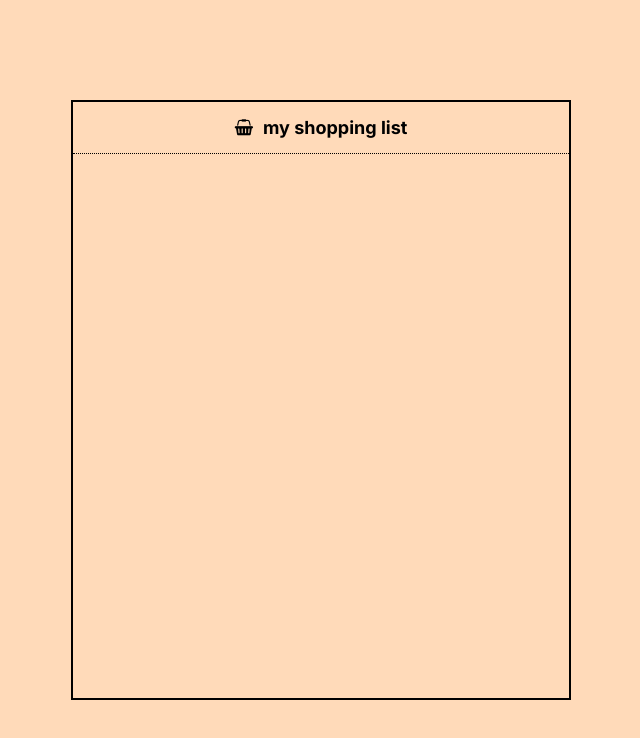
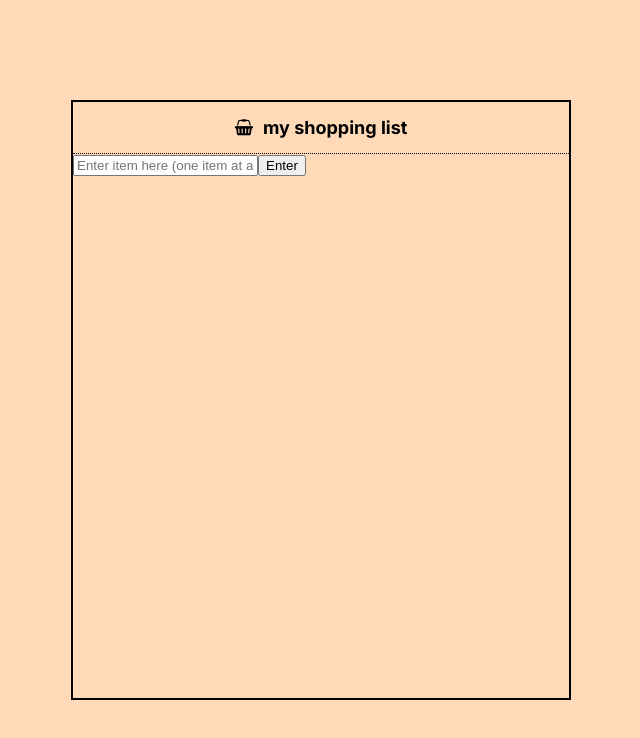
Before and after one commit to hollowayjenelle/shopping-list, a React (Create React App) app: page / in a window 1280 px wide. Shown: the top 738 px of the page, without its empty margins (319-959 px from the left). Built offline with nearby package versions, Linux system fonts and the light colour scheme; the HTML template or start-up script is replaced by a standard one.

Commit message:
create addItem and handleChange function in Main.tsx

```diff
--- a/src/App.tsx
+++ b/src/App.tsx
@@ -1,12 +1,14 @@
 import React from 'react';
 import './App.css';
 import Header from './components/Header';
+import Main from './components/Main';
 
 function App() {
   return (
     <div className="App">
       <div className='main-section'>
         <Header />
+        <Main />
       </div>
     </div>
   );
--- a/src/components/List.tsx
+++ b/src/components/List.tsx
@@ -1,6 +1,10 @@
 import React from 'react';
 
-const List : React.FC = () => {
+interface Props{
+    item: string
+}
+
+const List = (props: Props) => {
     return (
         <div className='list-item'>
 
--- a/src/components/Main.tsx
+++ b/src/components/Main.tsx
@@ -1,12 +1,35 @@
-import {FC, useState} from 'react';
+import React, {FC, useState} from 'react';
+import List from './List';
 
 const Main : FC = () => {
     const [item, setItem] = useState<string>("")
     const [allItems, setAllItems] = useState<string[]>([])
+    const items = allItems.map(i => {
+        return <List key={i} item= {i}/>
+    })
 
+    function handleChange(event: React.SyntheticEvent){
+        const target = event.target as HTMLInputElement
+        const value = target.value
+        setItem(value)
+    }
+
+    function addItem(){
+        setAllItems(prevArr => [...prevArr, item])
+        setItem('')
+    }
+
+    console.log(item)
+    console.log(allItems)
     return (
         <main>
-
+            <div className='input-area'>
+                <input className='input-field' type="text" placeholder='Enter item here (one item at a time)' value={item} onChange={handleChange}></input>
+                <button className='submit-btn' onClick={addItem}>Enter</button>
+            </div>
+            <div className='display-area'>
+                {items}
+            </div>
         </main>
     );
 };
```
